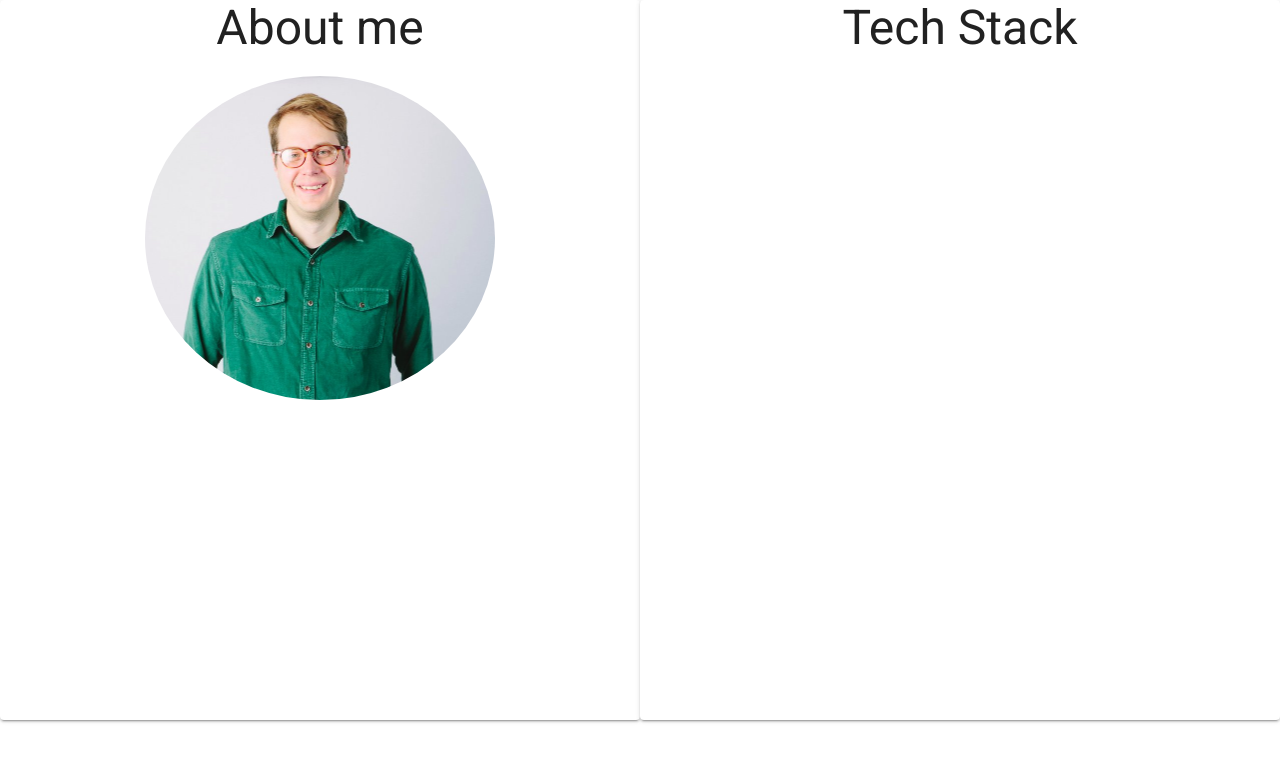
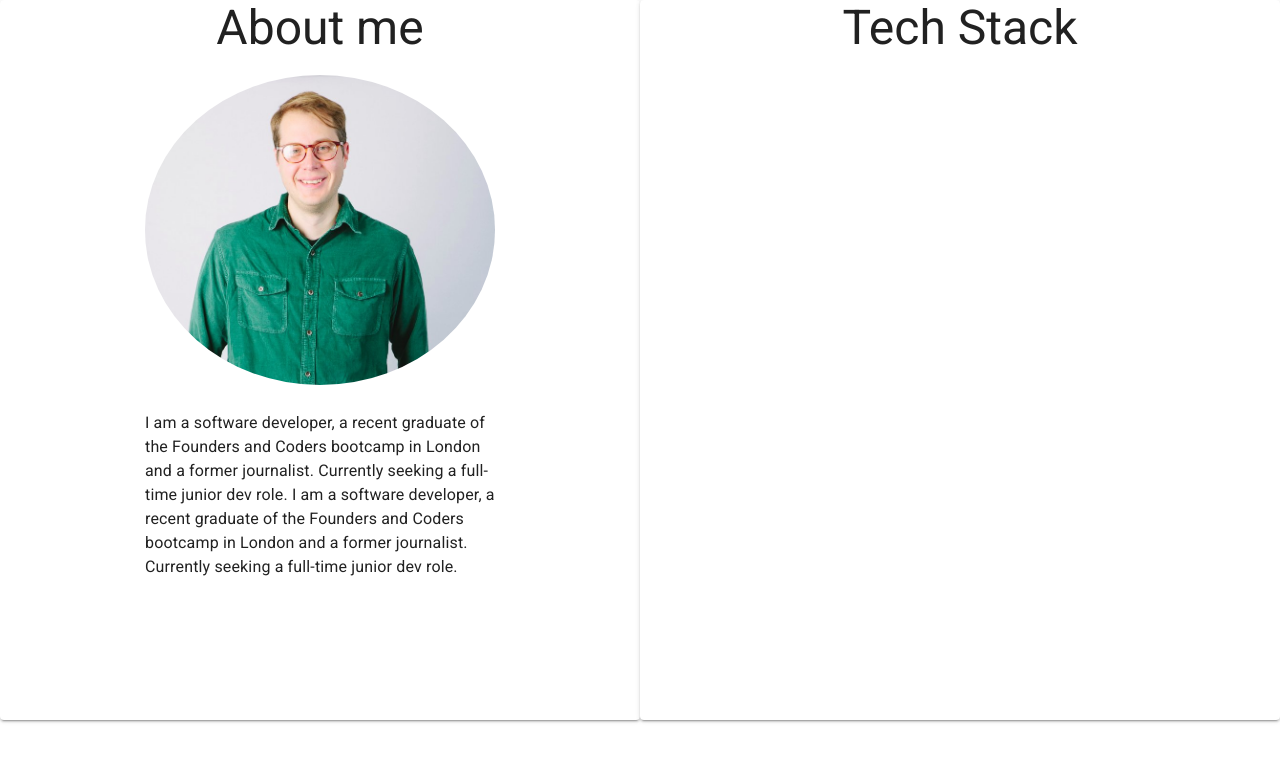
Before and after one commit to andy-mc-donald/React-Portfolio-V2, a React (Create React App) app: page / in a window 1280 px wide. Shown: the top 762 px of the page. Built offline with nearby package versions, Linux system fonts and the light colour scheme.

Commit message:
more about me progress

```diff
--- a/src/Components/AboutMe.js
+++ b/src/Components/AboutMe.js
@@ -6,46 +6,61 @@ import Card from "@material-ui/core/Card";
 import CardHeader from "@material-ui/core/CardHeader";
 import CardMedia from "@material-ui/core/CardMedia";
 import CardContent from "@material-ui/core/CardContent";
-import AndyPic from '../Assets/about-me-images-svgs/Andy_McDonald.jpg';
+import AndyPic from "../Assets/about-me-images-svgs/Andy_McDonald.jpg";
 
 const useStyles = makeStyles({
   root: {
     height: "90vh",
-    display: 'flex',
-    flexDirection: 'column',
-    alignItems: 'center',
+    display: "flex",
+    flexDirection: "column",
+    alignItems: "center"
     // padding: 10
   },
-  text:{
-    paddingBottom: 20,
+  title: {
+    paddingBottom: '3%'
   },
-  media:{
+  media: {
     // height: 'auto',
     // width: '50%',
-    height: '45%',
-    width: 'auto',
-    maxWidth: '350px',
+    height: "43%",
+    width: "auto",
+    maxWidth: "350px",
+    maxHeight: "350px",
     // maxHeight: '350px',
     // padding: '10%',
     // paddingTop: '5%',
-    borderRadius: '50%'
+    borderRadius: "50%"
+  },
+  description: {
+    paddingTop: '3%',
+    maxWidth: "350px"
   }
+
 });
 
 function AboutMe() {
   const classes = useStyles();
   return (
     <Card className={classes.root} elevation={2}>
-      <Typography className={classes.text} variant="h3">About me</Typography>
+      <Typography className={classes.title} variant="h3">
+        About me
+      </Typography>
       <CardMedia
         className={classes.media}
         src={AndyPic}
-        component= 'img'
+        component="img"
         title="Headshot"
-        // xs={8}
-        // sm={2}
       />
+      <CardContent>
+        <Typography variant="body1" className={classes.description}>
+          I am a software developer, a recent graduate of the Founders and
+          Coders bootcamp in London and a former journalist. Currently seeking a
+          full-time junior dev role. I am a software developer, a recent graduate of the Founders and
+          Coders bootcamp in London and a former journalist. Currently seeking a
+          full-time junior dev role.
+        </Typography>
+      </CardContent>
     </Card>
-    );
+  );
 }
 export default AboutMe;
```
